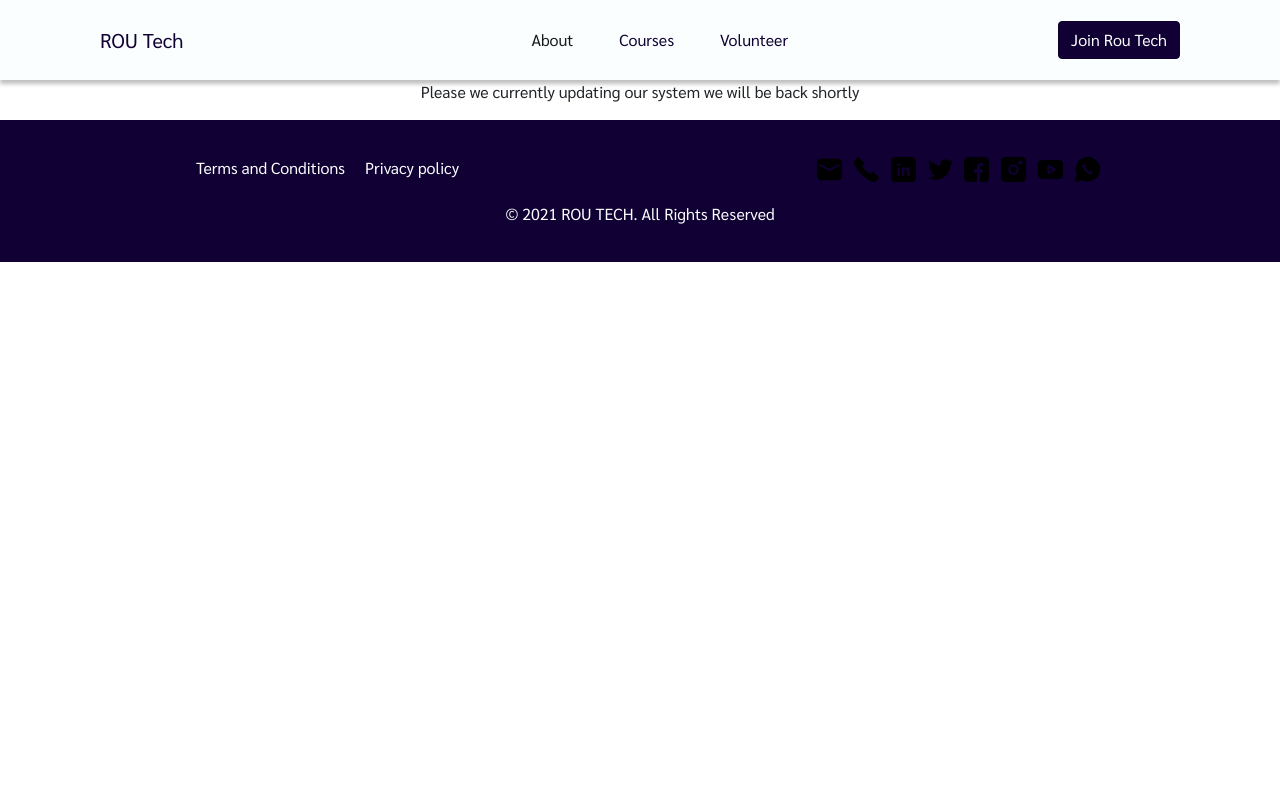
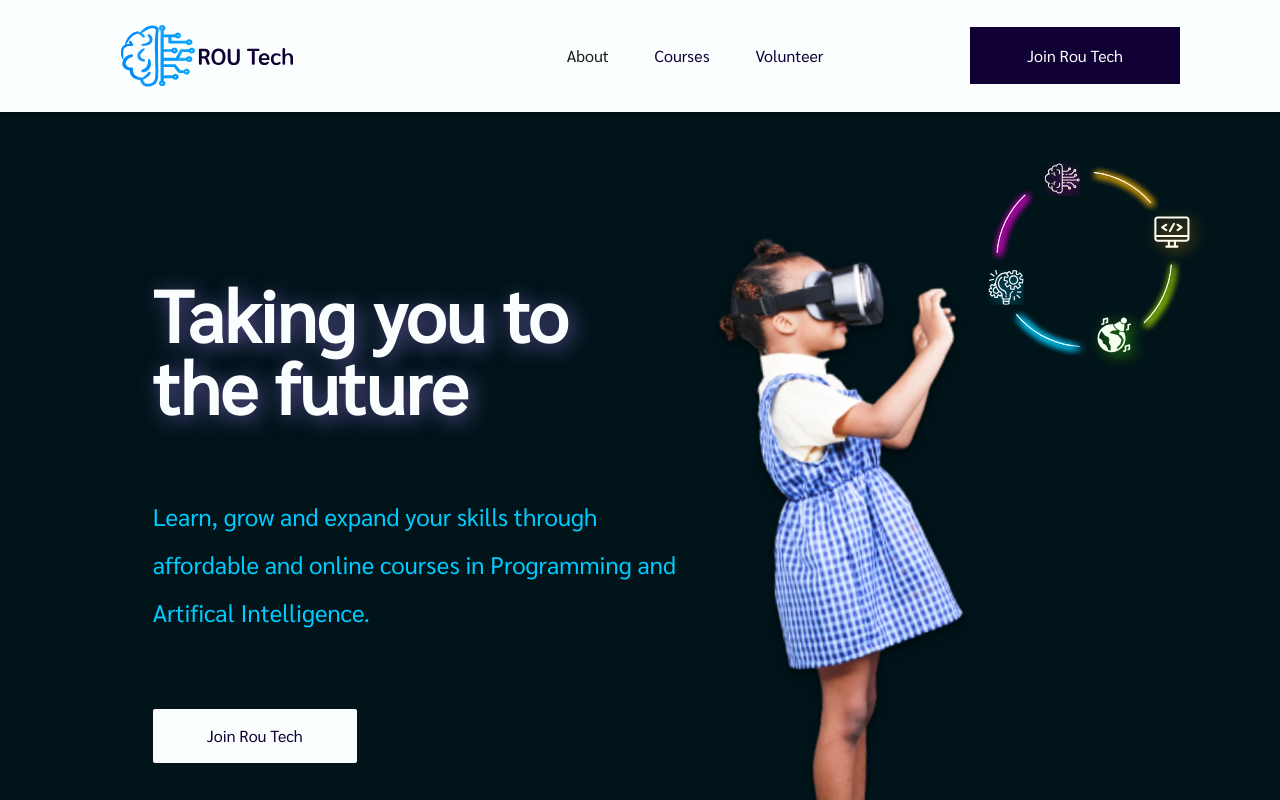
Before and after one commit to ROU-Technology/rou-web, a React (Create React App) app: page / in a window 1280 px wide. Shown: the top 800 px of the page. Built offline with nearby package versions, Linux system fonts and the light colour scheme.

Commit message:
home page started

```diff
--- a/src/App.css
+++ b/src/App.css
@@ -2,39 +2,3 @@
   text-align: center;
   background-color: FAFEFF;
 }
-
-/* box-shadow: 4px 4px 20px 0px rgba(175, 138, 255, 0.5);
-
-font-family: Sarabun;
-font-style: normal;
-font-weight: 600;
-font-size: 72px;
-line-height: 72px;
-
-color: #FAFEFF;
-
-text-shadow: 4px 4px 20px rgba(175, 138, 255, 0.5); */
-
-/* .App-logo {
-  height: 40vmin;
-  pointer-events: none;
-}
-
-@media (prefers-reduced-motion: no-preference) {
-  .App-logo {
-    animation: App-logo-spin infinite 20s linear;
-  }
-}
-
-@keyframes App-logo-spin {
-  from {
-    transform: rotate(0deg);
-  }
-  to {
-    transform: rotate(360deg);
-  }
-} */
-
-.body {
-  background-color: FAFEFF;
-}
--- a/src/App.js
+++ b/src/App.js
@@ -1,7 +1,7 @@
-// import logo from "./logo.svg";
 import "./App.css";
 import Nav from "./components/nav/nav.jsx";
 import Footer from "./components/footer/Footer.jsx";
+import HomePage from "./components/home-page/home-page.jsx";
 
 function App() {
   return (
@@ -9,11 +9,7 @@ function App() {
       <header className="header">
         <Nav></Nav>
       </header>
-      <div className="body">
-        <p className="para">
-          Please we currently updating our system we will be back shortly
-        </p>
-      </div>
+      <HomePage />
       <Footer />
     </div>
   );
--- /dev/null
+++ b/src/components/home-page/home-page.css
@@ -0,0 +1,107 @@
+.hero {
+height: 879px;
+background: #00141A;
+}
+
+.hero-div {
+display: flex;
+flex-direction: row;
+justify-content: space-evenly;
+align-items: center;
+padding-top: 40px;
+margin-left: 15px;
+margin-right: 15px;
+padding-left: 20px;
+padding-right: 10px;
+/* border: 5px solid red; */
+}
+
+.hero-1 {
+width: 526px;
+height: 486px;
+margin-left: 0px;
+padding-left: 50px;
+top: -40px;
+bottom: 40px;
+margin-top: 0px;
+display: flex;
+flex-direction: column;
+justify-content: space-between;
+/* border: 5px solid red; */
+}
+
+.hero-2 {
+width: 564px;
+height: 817.39px;
+padding: 0px;
+display: flex;
+flex-direction: row;
+justify-content: space-between;
+/* border: 5px solid red; */
+}
+
+.future {
+text-align: left;
+width: 443px;
+height: 157px;
+font-family: Sarabun;
+font-style: normal;
+font-weight: 600;
+font-size: 72px;
+line-height: 72px;
+color: #FAFEFF;
+text-shadow: 4px 4px 20px rgba(175, 138, 255, 0.5);
+/* border: 5px solid red; */
+}
+
+.future-p {
+text-align: left;
+width: 526px;
+height: 152px;
+font-family: Sarabun;
+font-style: normal;
+font-weight: 500;
+font-size: 24px;
+line-height: 48px;
+color: #00CCFF;
+/* border: 5px solid red; */
+}
+
+.btn-rou-2 {
+  background-color:rgba(250, 254, 255, 1);
+  color: rgba(16, 0, 51, 1);
+  border-color: none;
+  width: 204px;
+  height: 54px;
+  border-radius: 2px;
+}
+
+.btn-rou-2:hover {
+  background-color:rgba(250, 254, 255, 1);
+  border-color: none;
+}
+
+.btn-rou-2 a:hover {
+  text-decoration: none;
+}
+
+.img-1 {
+width: 299.49px;
+height: 754.16px;
+margin-top: 25px;
+filter: drop-shadow(0px 4px 4px rgba(0, 0, 0, 0.25));
+/* transform: matrix(1, 0.09, 0.09, 1, 0, 0); */
+/* border: 5px solid red; */
+}
+
+.img-2 {
+width: 229px;
+height: 218px;
+/* border: 5px solid red; */
+}
+
+.img-2 img {
+width: 229px;
+height: 218px;
+margin-right: auto;
+}
--- /dev/null
+++ b/src/components/home-page/home-page.jsx
@@ -0,0 +1,39 @@
+import { Fragment } from 'react'
+import "./home-page.css"
+import kid from "../../asset/images/kid.svg"
+import circle from "../../asset/images/circle.svg"
+
+const HomePage = () => {
+  return (
+    <Fragment>
+       <section>
+          <div className="hero">
+          <div className="row hero-div">
+            <div className="hero-1 col-md-5">
+               <h1 className="future">Taking you to  the future</h1>
+                 <p className="future-p">
+                   Learn, grow and expand your skills through affordable
+                   and online courses in Programming and Artifical Intelligence.
+                 </p>
+                 <button className="btn btn-rou-2" type="click">
+                   <a className="btn-rou-2" href="/Join">
+                     Join Rou Tech
+                   </a>
+                 </button>
+            </div>
+            <div className="hero-2 col-md-5">
+               <div className="img-1">
+                  <img src={kid} alt="kid" />
+               </div>
+               <div className="img-2">
+                  <img src={circle} alt="process" />
+               </div>
+            </div>
+          </div>
+          </div>
+       </section>
+    </Fragment>
+  )
+}
+
+export default HomePage;
--- a/src/components/nav/nav.css
+++ b/src/components/nav/nav.css
@@ -20,16 +20,32 @@
   color: rgba(16, 0, 51, 1);
 }
 
+.navbar-brand {
+  margin-right: -4rem;
+}
+
+.logo {
+  width: 80%;
+  height: 60%;
+}
+
 .btn-rou {
   background-color: rgba(16, 0, 51, 1);
   color: rgba(250, 254, 255, 1);
-  border-color: rgba(16, 0, 51, 1);
+  border-color: none;
+  width: 210px;
+  height: 57px;
+  border-radius: 0px;
 }
 
 .btn-rou:hover {
-  background-color: rgba(16, 0, 51, 0.493);
+  background-color: rgba(16, 0, 51, 1);
   color: rgba(250, 254, 255, 1);
-  border-color: rgba(16, 0, 51, 1);
+  border-color: none;
+}
+
+.btn-rou a:hover {
+  text-decoration: none;
 }
 
 @media (min-width: 992px) {
--- a/src/components/nav/nav.jsx
+++ b/src/components/nav/nav.jsx
@@ -1,5 +1,5 @@
 import { Fragment } from "react";
-// import logo from "../logo.svg";
+import logo from "../../asset/images/logo.svg";
 import "./nav.css";
 
 function Nav() {
@@ -7,7 +7,7 @@ function Nav() {
     <Fragment>
       <nav className="nav navbar navbar-expand-lg navbar-light bg-light bg-light-rou">
         <a className="navbar-brand" href="/">
-          ROU Tech
+          <img src={logo} alt="ROU Tech" className="logo" />
         </a>
         <button
           className="navbar-toggler"
@@ -40,7 +40,9 @@ function Nav() {
             </li>
           </ul>
           <button className="btn btn-rou" type="click">
-            Join Rou Tech
+            <a className="btn-rou-a btn-rou" href="/Join">
+              Join Rou Tech
+            </a>
           </button>
         </div>
       </nav>
--- a/src/index.css
+++ b/src/index.css
@@ -8,6 +8,7 @@ body {
   font-family: 'Sarabun', sans-serif;
   -webkit-font-smoothing: antialiased;
   -moz-osx-font-smoothing: grayscale;
+  background-color: FAFEFF;
 }
 
 code {
```
Also changed, not shown: src/asset/images/kid.svg, 1 other file (tests, documents, lock files or other folders).
